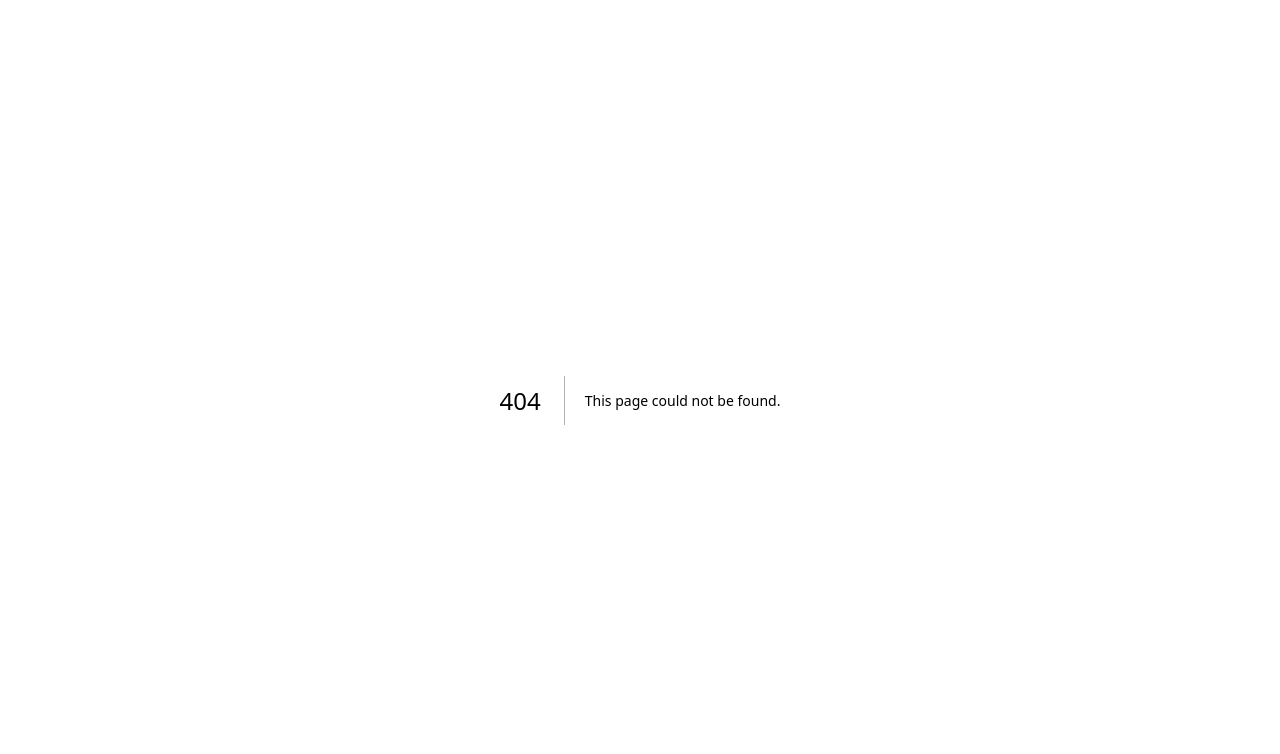
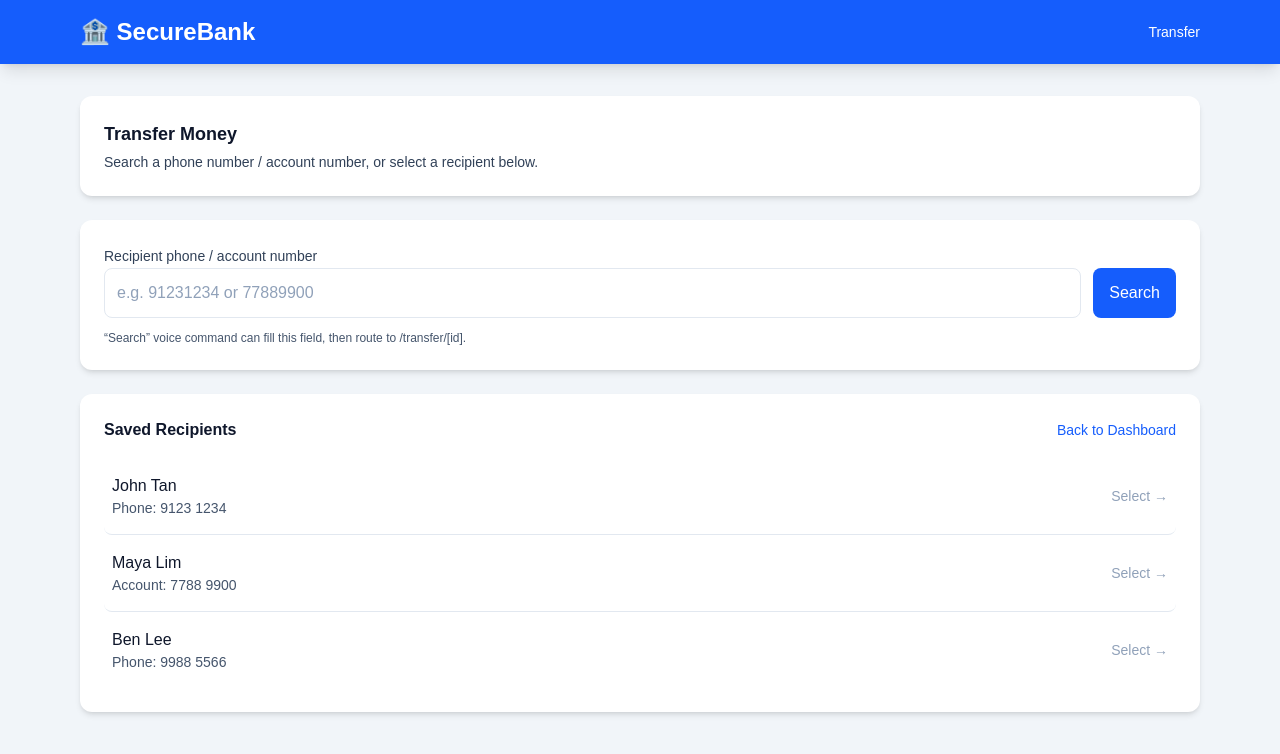
Before and after one commit to br4ndonlo0/iNTUtion, a Next.js app in the folder my-app/: page /transfer in a window 1280 px wide. Before the commit this address had no page. Shown: the top 754 px of the page. Built offline with nearby package versions, Linux system fonts and the light colour scheme.

Commit message:
transfer

```diff
--- /dev/null
+++ b/my-app/app/transfer/page.tsx
@@ -0,0 +1,110 @@
+
+"use client";
+
+import Link from "next/link";
+import { useRouter } from "next/navigation";
+import { useState } from "react";
+
+const recipients = [
+  { id: "john-1234", name: "John Tan", detail: "Phone: 9123 1234" },
+  { id: "maya-7788", name: "Maya Lim", detail: "Account: 7788 9900" },
+  { id: "ben-5566", name: "Ben Lee", detail: "Phone: 9988 5566" },
+];
+
+export default function TransferPage() {
+  const router = useRouter();
+  const [query, setQuery] = useState("");
+
+  const handleSearch = (e: React.FormEvent) => {
+    e.preventDefault();
+    if (!query.trim()) return;
+
+    router.push(`/transfer/${encodeURIComponent(query.trim())}`);
+  };
+
+  return (
+    <div className="min-h-screen bg-slate-100">
+      {/* Header */}
+      <header className="bg-blue-600 text-white shadow-lg">
+        <div className="max-w-6xl mx-auto px-4 py-4 flex items-center justify-between">
+          <h1 className="text-2xl font-bold">🏦 SecureBank</h1>
+          <span className="text-sm">Transfer</span>
+        </div>
+      </header>
+
+      <main className="max-w-6xl mx-auto px-4 py-8 space-y-6">
+        {/* Intro */}
+        <div className="bg-white rounded-xl shadow-md p-6">
+          <h2 className="text-lg font-semibold text-slate-900 mb-1">
+            Transfer Money
+          </h2>
+          <p className="text-sm text-slate-700">
+            Search a phone number / account number, or select a recipient below.
+          </p>
+        </div>
+
+        {/* Search */}
+        <form
+          onSubmit={handleSearch}
+          className="bg-white rounded-xl shadow-md p-6 space-y-3"
+        >
+          <label className="text-sm text-slate-700">
+            Recipient phone / account number
+          </label>
+
+          <div className="flex gap-3">
+            <input
+              className="flex-1 rounded-lg border border-slate-200 bg-white py-3 px-3 outline-none
+                         focus:ring-2 focus:ring-blue-200
+                         placeholder:text-slate-400"
+              placeholder="e.g. 91231234 or 77889900"
+              value={query}
+              onChange={(e) => setQuery(e.target.value)}
+            />
+
+            <button
+              type="submit"
+              className="px-4 py-3 rounded-lg bg-blue-600 text-white hover:bg-blue-700 transition"
+            >
+              Search
+            </button>
+          </div>
+
+          <p className="text-xs text-slate-600">
+            “Search” voice command can fill this field, then route to
+            /transfer/[id].
+          </p>
+        </form>
+
+        {/* Recipients */}
+        <div className="bg-white rounded-xl shadow-md p-6">
+          <div className="flex items-center justify-between mb-4">
+            <h3 className="font-semibold text-slate-900">Saved Recipients</h3>
+            <Link
+              href="/dashboard"
+              className="text-sm text-blue-600 hover:underline"
+            >
+              Back to Dashboard
+            </Link>
+          </div>
+
+          <div className="divide-y divide-slate-200">
+            {recipients.map((r) => (
+              <button
+                key={r.id}
+                onClick={() => router.push(`/transfer/${r.id}`)}
+                className="w-full text-left py-4 flex items-center justify-between hover:bg-slate-50 px-2 rounded-lg transition"
+              >
+                <div>
+                  <p className="font-medium text-slate-900">{r.name}</p>
+                  <p className="text-sm text-slate-600">{r.detail}</p>
+                </div>
+                <span className="text-sm text-slate-400">Select →</span>
+              </button>
+            ))}
+          </div>
+        </div>
+      </main>
+    </div>
+  );
+}
```
